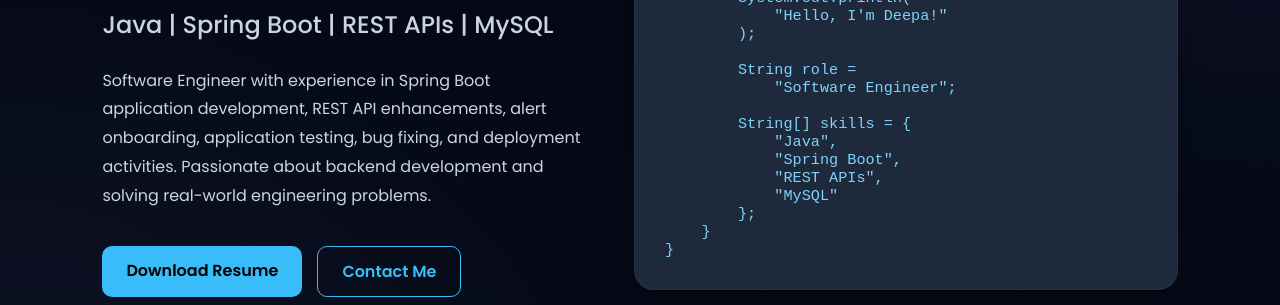
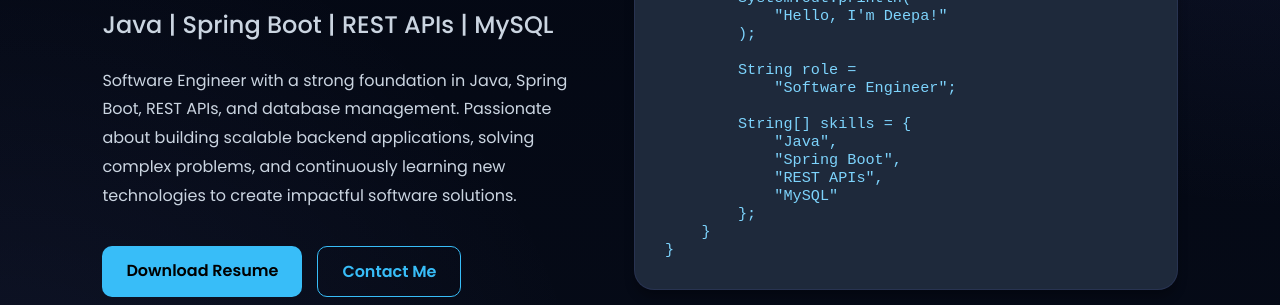
Before and after one commit to Deepa2705/deepa-portfolio, a plain HTML site: page index.html in a window 1280 px wide. Shown: the part 322-627 px from the top of the page. Drawn offline with Linux system fonts and the light colour scheme.

Commit message:
style and script changes

```diff
--- a/index.html
+++ b/index.html
@@ -54,11 +54,9 @@
             </h2>
 
             <p class="hero-description">
-                Software Engineer with experience in Spring Boot application
-                development, REST API enhancements, alert onboarding,
-                application testing, bug fixing, and deployment activities.
-                Passionate about backend development and solving real-world
-                engineering problems.
+                Software Engineer with a strong foundation in Java, Spring Boot, REST APIs, and database management.
+                Passionate about building scalable backend applications, solving complex problems, and continuously
+                learning new technologies to create impactful software solutions.
             </p>
 
             <div class="hero-buttons">
@@ -193,7 +191,6 @@ public class Developer {
 
         <ul>
             <li>Contributed to UWB firmware development using C.</li>
-            <li>Worked with SPI, I2C and UART communication protocols.</li>
             <li>Performed debugging, validation and testing activities.</li>
             <li>Improved system reliability through issue analysis.</li>
         </ul>
--- a/style.css
+++ b/style.css
@@ -249,6 +249,7 @@ body{
     width:20px;
     height:20px;
     object-fit:contain;
+    border-radius: 1.4px;
 }
 
 .social-icons a:visited,
```
